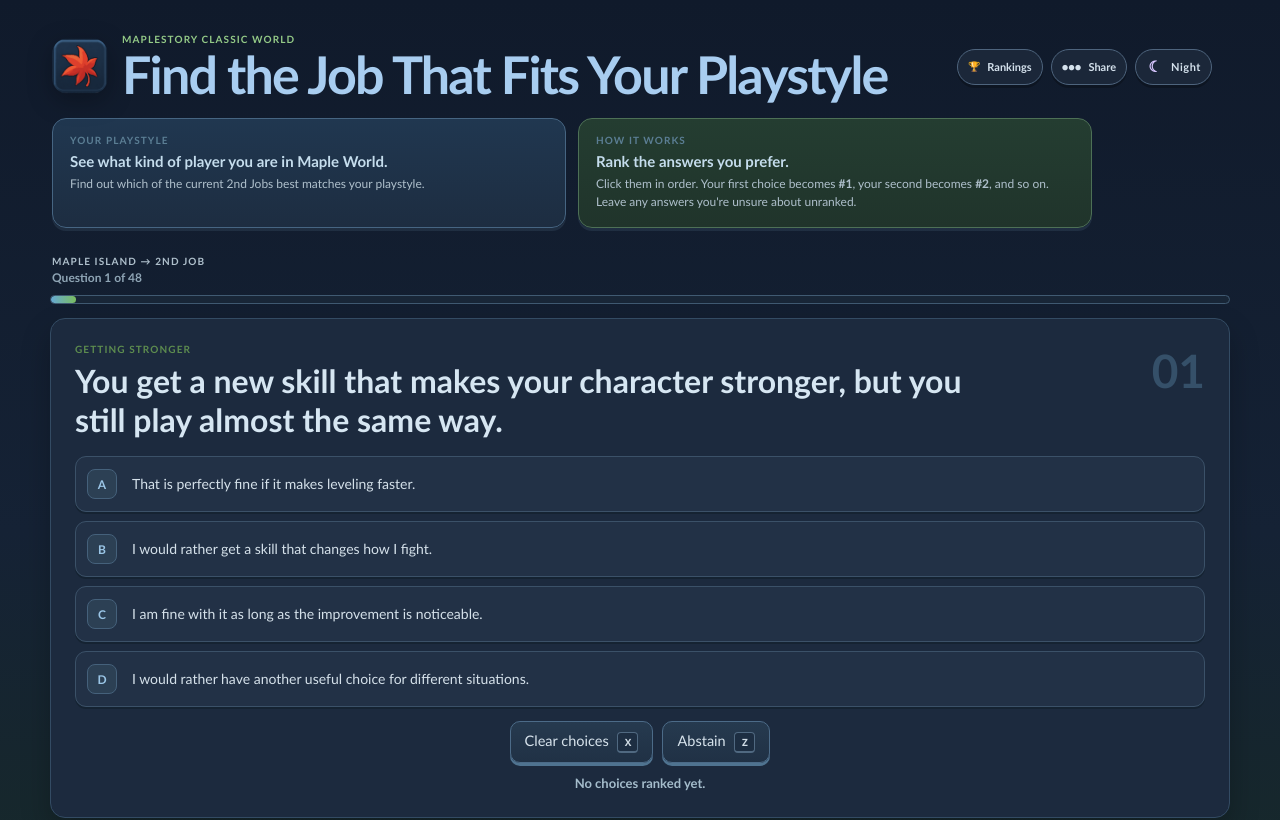
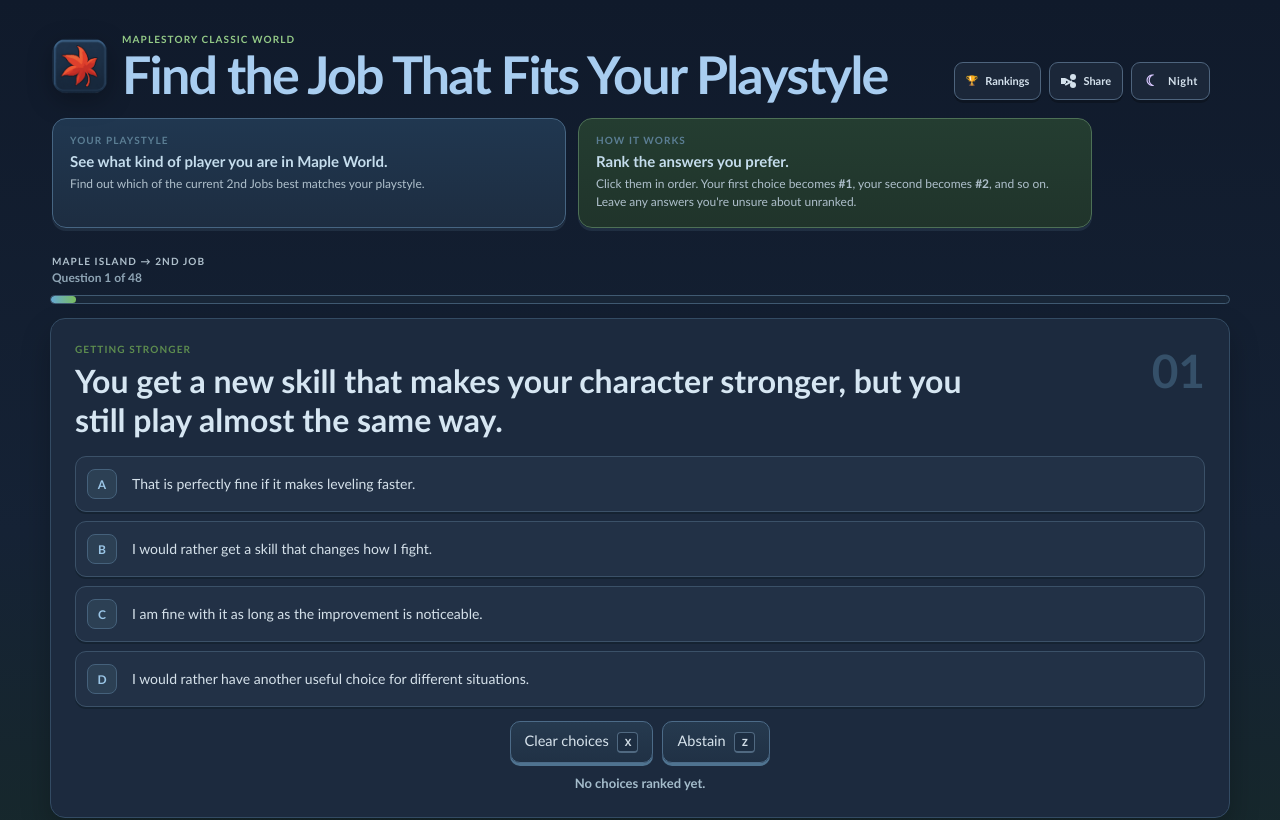
Before and after one commit to Strawberry91592/msclassicjobquiz, a website: page index.html in a window 1280 px wide. Shown: the top 820 px of the page. Drawn offline with Linux system fonts and the light colour scheme.

Commit message:
Load share UI stylesheet

```diff
--- a/index.html
+++ b/index.html
@@ -8,6 +8,7 @@
   <title>MapleStory Classic World • Find the Job That Fits Your Playstyle</title>
   <link rel="stylesheet" href="styles.css">
   <link rel="stylesheet" href="quiz-ui-tweaks.css">
+  <link rel="stylesheet" href="share-ui.css">
 </head>
 <body>
   <div class="page-shell">
```
